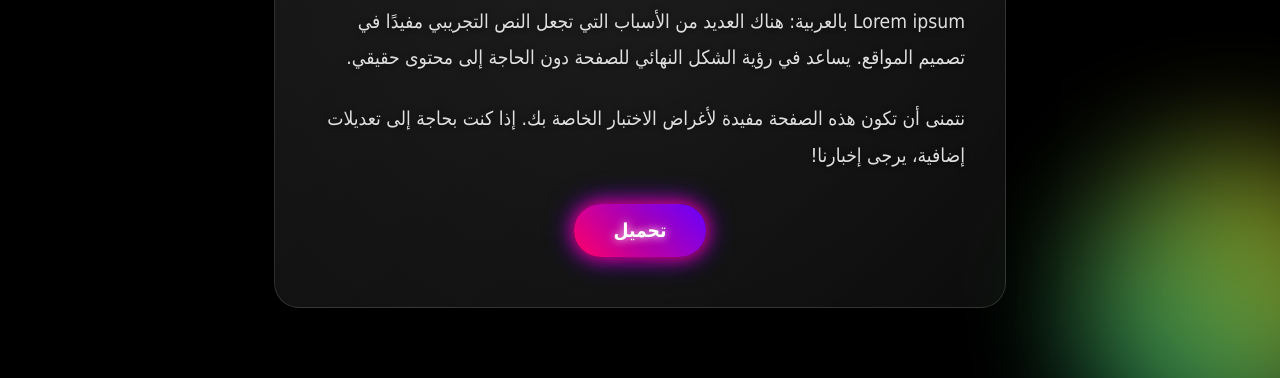
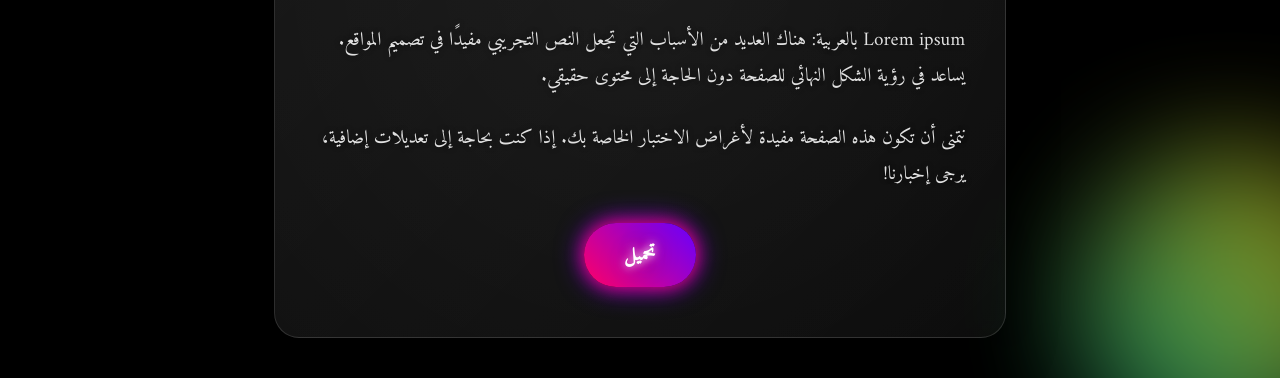
Before and after one commit to Armaghan-Bakht/Arabic-Page, a plain HTML site: page index.html in a window 1280 px wide. Shown: the part 446-824 px from the top of the page. Before the commit the page ends 800 px from the top, so only its background shows below. Drawn offline with Linux system fonts and the light colour scheme.

Commit message:
Adding Arabic Font

```diff
--- a/index.html
+++ b/index.html
@@ -4,7 +4,8 @@
 <head>
   <meta charset="UTF-8">
   <meta name="viewport" content="width=device-width, initial-scale=1.0">
-  <link href="https://fonts.googleapis.com/css2?family=Cairo&display=swap" rel="stylesheet">
+  <!-- <link href="https://fonts.googleapis.com/css2?family=Cairo&display=swap" rel="stylesheet"> -->
+  <link href="https://fonts.googleapis.com/css2?family=Amiri&display=swap" rel="stylesheet">
   <title>صفحة تجريبية</title>
 
   <style>
@@ -19,7 +20,9 @@
       /* Pure black background */
       overflow-y: auto;
       position: relative;
-      font-family: 'Tahoma', 'Arial', sans-serif;
+      /* font-family: 'Tahoma', 'Arial', sans-serif;
+      direction: rtl; */
+      font-family: 'Amiri', serif;
       direction: rtl;
       /* for right-to-left text */
     }
```
